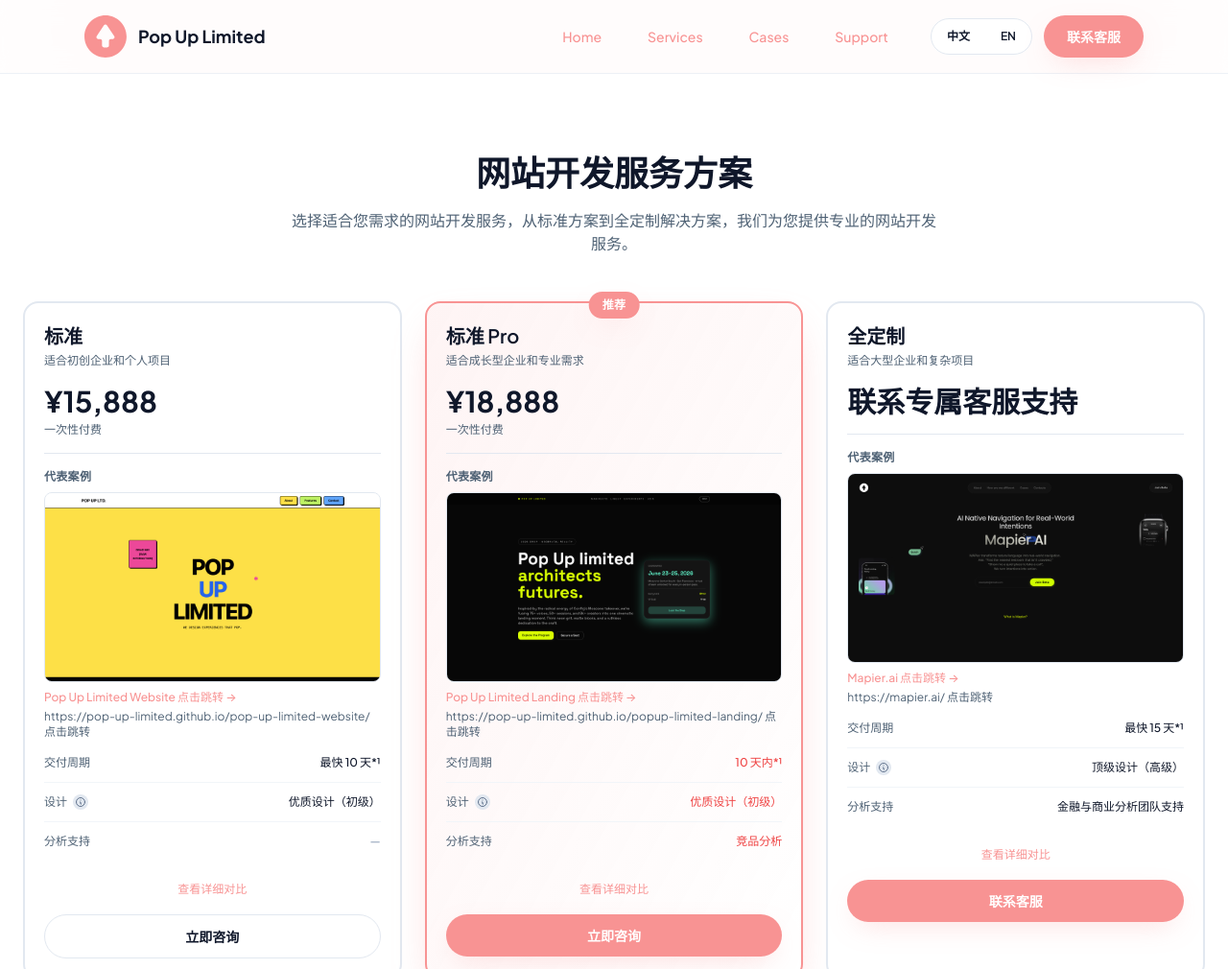
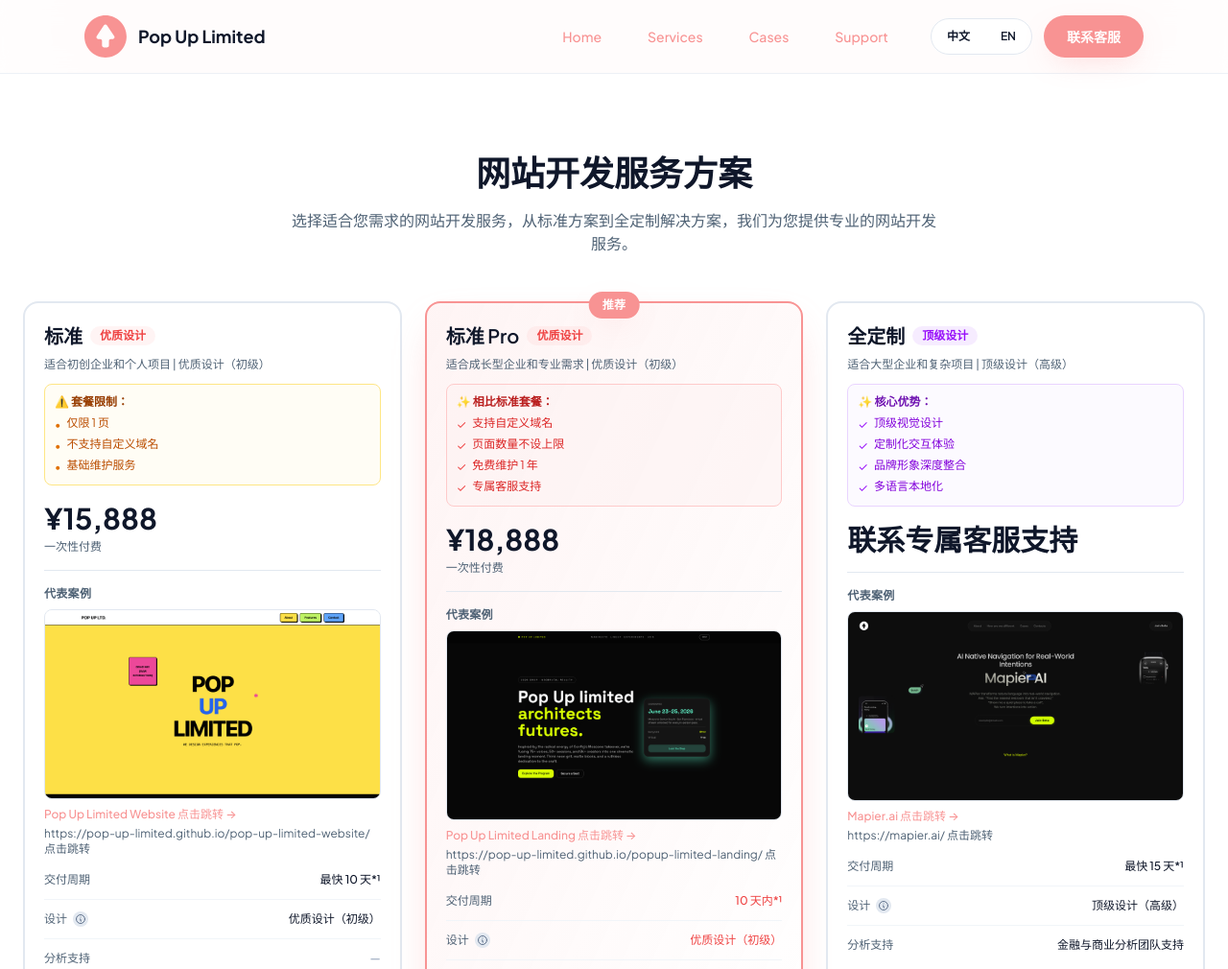
Before and after one commit to Pop-Up-Limited/Pop-Up-Limited-Web, an Astro site: page /services in a window 1280 px wide. Shown: the top 1010 px of the page at 96% size. Built offline with nearby package versions, Linux system fonts and the light colour scheme; Astro itself is replaced by a stand-in of ours.

Commit message:
重新设计定价卡片：添加设计分级标签，明确标注普通套餐限制和Pro/全定制优势，优化卡片布局和视觉层次

```diff
--- a/src/i18n/translations.ts
+++ b/src/i18n/translations.ts
@@ -110,6 +110,7 @@
       designTier: {
         title: '设计分级说明',
         premium: {
+          badge: '优质设计',
           title: '优质设计（初级）',
           description: '适用于标准套餐和标准 Pro 套餐。提供专业、实用的网页设计，注重功能性和用户体验，确保网站美观且易于使用。',
           features: [
@@ -120,6 +121,7 @@
           viewCases: '查看案例'
         },
         premiumPlus: {
+          badge: '顶级设计',
           title: '顶级设计（高级）',
           description: '适用于全定制套餐。提供卓越的视觉设计和创新体验，结合品牌特色和行业趋势，打造独特且令人印象深刻的网站。',
           features: [
@@ -366,7 +368,27 @@
         clickToVisit: 'Click to visit',
         viewDetails: 'View Detailed Comparison',
         contact: 'Consult Now',
-        contactService: 'Contact Support'
+        contactService: 'Contact Support',
+        standardLimitations: {
+          title: '⚠️ Package Limitations:',
+          '0': 'Limited to 1 page',
+          '1': 'No custom domain',
+          '2': 'Basic maintenance service'
+        },
+        standardProAdvantages: {
+          title: '✨ Compared to Standard:',
+          '0': 'Custom domain support',
+          '1': 'Unlimited pages',
+          '2': 'Free maintenance for 1 year',
+          '3': 'Dedicated customer support'
+        },
+        customAdvantages: {
+          title: '✨ Core Advantages:',
+          '0': 'Top-tier visual design',
+          '1': 'Customized interactive experience',
+          '2': 'Deep brand integration',
+          '3': 'Multi-language localization'
+        }
       },
       comparison: {
         title: 'Detailed Comparison',
--- a/src/pages/services.astro
+++ b/src/pages/services.astro
@@ -12,10 +12,12 @@
     id: 'standard',
     name: '标准',
     price: '¥15,888',
-    description: '适合初创企业和个人项目',
+    description: '适合初创企业和个人项目 | 优质设计（初级）',
+    designTier: 'premium',
     caseUrl: 'https://pop-up-limited.github.io/pop-up-limited-website/',
     caseName: 'Pop Up Limited Website',
     caseImage: '/images/projects/popup-limited-website.png',
+    limitations: ['仅限 1 页', '不支持自定义域名', '基础维护服务'],
     features: [
       { label: '交付', value: '源码+网址交付' },
       { label: '设计', value: '优质设计（初级）' },
@@ -40,10 +42,12 @@
     id: 'standard-pro',
     name: '标准 Pro',
     price: '¥18,888',
-    description: '适合成长型企业和专业需求',
+    description: '适合成长型企业和专业需求 | 优质设计（初级）',
+    designTier: 'premium',
     caseUrl: 'https://pop-up-limited.github.io/popup-limited-landing/',
     caseName: 'Pop Up Limited Landing',
     caseImage: '/images/projects/popup-limited-landing.png',
+    advantages: ['支持自定义域名', '页面数量不设上限', '免费维护 1 年', '专属客服支持'],
     features: [
       { label: '交付', value: '源码+网址交付' },
       { label: '设计', value: '优质设计（初级）' },
@@ -68,10 +72,12 @@
     id: 'custom',
     name: '全定制',
     price: '联系专属客服支持',
-    description: '适合大型企业和复杂项目',
+    description: '适合大型企业和复杂项目 | 顶级设计（高级）',
+    designTier: 'premium-plus',
     caseUrl: 'https://mapier.ai/',
     caseName: 'Mapier.ai',
     caseImage: '/images/projects/mapier.png',
+    advantages: ['顶级视觉设计', '定制化交互体验', '品牌形象深度整合', '多语言本地化'],
     features: [
       { label: '交付', value: '源码+网址交付' },
       { label: '设计', value: '顶级设计（高级）' },
@@ -156,12 +162,74 @@
 
             <div class="flex flex-col p-5">
               <div class="mb-4">
-                <h3 class="text-xl font-semibold text-foreground dark:text-foreground-dark" data-plan-name={plan.id}>
-                  {plan.name}
-                </h3>
+                <div class="mb-2 flex items-center gap-2">
+                  <h3 class="text-xl font-semibold text-foreground dark:text-foreground-dark" data-plan-name={plan.id}>
+                    {plan.name}
+                  </h3>
+                  {plan.designTier === 'premium' && (
+                    <span class="inline-flex items-center rounded-full bg-brand-500/10 px-2.5 py-0.5 text-xs font-semibold text-brand-600 dark:text-brand-400" data-i18n="services.designTier.premium.badge">
+                      优质设计
+                    </span>
+                  )}
+                  {plan.designTier === 'premium-plus' && (
+                    <span class="inline-flex items-center rounded-full bg-purple-500/10 px-2.5 py-0.5 text-xs font-semibold text-purple-600 dark:text-purple-400" data-i18n="services.designTier.premiumPlus.badge">
+                      顶级设计
+                    </span>
+                  )}
+                </div>
                 <p class="mt-1 text-xs text-foreground-muted dark:text-slate-300" data-plan-desc={plan.id}>
                   {plan.description}
                 </p>
+
+                {/* 普通套餐的限制说明 */}
+                {plan.id === 'standard' && plan.limitations && (
+                  <div class="mt-3 rounded-lg border border-amber-200 bg-amber-50/50 p-2.5 dark:border-amber-800 dark:bg-amber-900/20">
+                    <p class="mb-1.5 text-xs font-semibold text-amber-800 dark:text-amber-300" data-i18n="services.plans.standardLimitations.title">
+                      ⚠️ 套餐限制：
+                    </p>
+                    <ul class="space-y-1 text-xs text-amber-700 dark:text-amber-400">
+                      {plan.limitations.map((limitation, idx) => (
+                        <li class="flex items-start gap-1.5" data-i18n={`services.plans.standardLimitations.${idx}`}>
+                          <span class="mt-0.5 text-amber-600 dark:text-amber-500">•</span>
+                          <span>{limitation}</span>
+                        </li>
+                      ))}
+                    </ul>
+                  </div>
+                )}
+
+                {/* 标准Pro和全定制的优势说明 */}
+                {plan.id === 'standard-pro' && plan.advantages && (
+                  <div class="mt-3 rounded-lg border border-brand-200 bg-brand-50/50 p-2.5 dark:border-brand-800 dark:bg-brand-900/20">
+                    <p class="mb-1.5 text-xs font-semibold text-brand-800 dark:text-brand-300" data-i18n="services.plans.standardProAdvantages.title">
+                      ✨ 相比标准套餐：
+                    </p>
+                    <ul class="space-y-1 text-xs text-brand-700 dark:text-brand-400">
+                      {plan.advantages.map((advantage, idx) => (
+                        <li class="flex items-start gap-1.5" data-i18n={`services.plans.standardProAdvantages.${idx}`}>
+                          <span class="mt-0.5 text-brand-600 dark:text-brand-500">✓</span>
+                          <span>{advantage}</span>
+                        </li>
+                      ))}
+                    </ul>
+                  </div>
+                )}
+
+                {plan.id === 'custom' && plan.advantages && (
+                  <div class="mt-3 rounded-lg border border-purple-200 bg-purple-50/50 p-2.5 dark:border-purple-800 dark:bg-purple-900/20">
+                    <p class="mb-1.5 text-xs font-semibold text-purple-800 dark:text-purple-300" data-i18n="services.plans.customAdvantages.title">
+                      ✨ 核心优势：
+                    </p>
+                    <ul class="space-y-1 text-xs text-purple-700 dark:text-purple-400">
+                      {plan.advantages.map((advantage, idx) => (
+                        <li class="flex items-start gap-1.5" data-i18n={`services.plans.customAdvantages.${idx}`}>
+                          <span class="mt-0.5 text-purple-600 dark:text-purple-500">✓</span>
+                          <span>{advantage}</span>
+                        </li>
+                      ))}
+                    </ul>
+                  </div>
+                )}
               </div>
 
               <div class="mb-4 border-b border-slate-200 pb-4 dark:border-slate-700">
@@ -953,9 +1021,9 @@
 
     // Update plan descriptions
     const planDescriptions = {
-      standard: lang === 'zh' ? '适合初创企业和个人项目' : 'Suitable for startups and personal projects',
-      'standard-pro': lang === 'zh' ? '适合成长型企业和专业需求' : 'Suitable for growing businesses and professional needs',
-      custom: lang === 'zh' ? '适合大型企业和复杂项目' : 'Suitable for large enterprises and complex projects'
+      standard: lang === 'zh' ? '适合初创企业和个人项目 | 优质设计（初级）' : 'Suitable for startups and personal projects | Premium Design',
+      'standard-pro': lang === 'zh' ? '适合成长型企业和专业需求 | 优质设计（初级）' : 'Suitable for growing businesses and professional needs | Premium Design',
+      custom: lang === 'zh' ? '适合大型企业和复杂项目 | 顶级设计（高级）' : 'Suitable for large enterprises and complex projects | Top-tier Design'
     };
 
     document.querySelectorAll('[data-plan-desc]').forEach((el) => {
```
